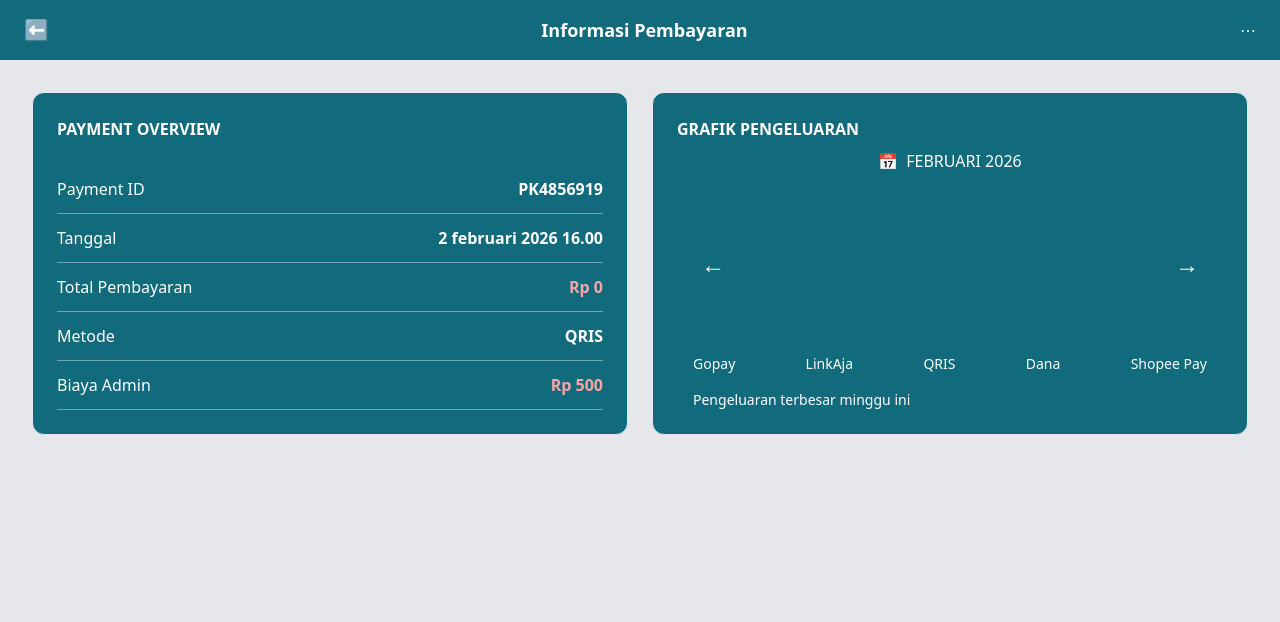
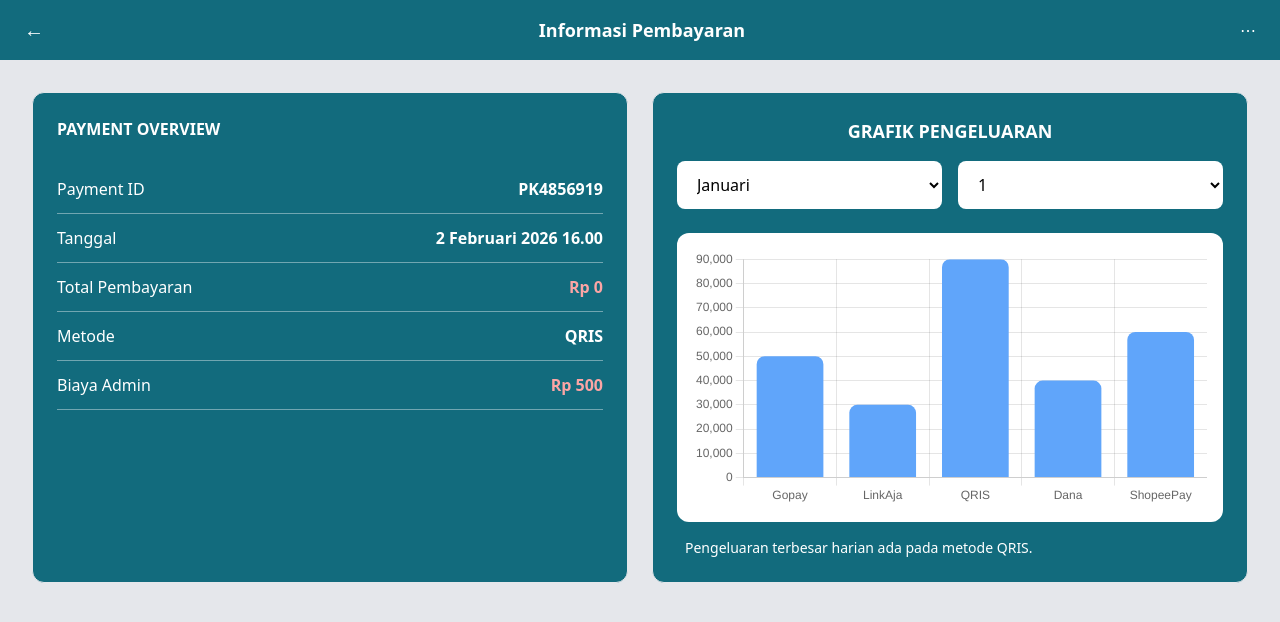
Before and after one commit to auliasabillah/frontend-ewallet_inklusif, a React (Vite) app: page /grafikpengeluaran in a window 1280 px wide. Shown: the top 622 px of the page. Built offline with nearby package versions, Linux system fonts and the light colour scheme.

Commit message:
grafik pengeluaran, konfirmasi transfer, login, register,pembayaran,pembayaran detail

```diff
--- a/package.json
+++ b/package.json
@@ -10,8 +10,10 @@
     "preview": "vite preview"
   },
   "dependencies": {
+    "chart.js": "^4.5.1",
     "lucide-react": "^1.14.0",
     "react": "^19.2.4",
+    "react-chartjs-2": "^5.3.1",
     "react-dom": "^19.2.4",
     "react-router-dom": "^7.14.2"
   },
--- a/src/pages/KonfirmasiTransfer.jsx
+++ b/src/pages/KonfirmasiTransfer.jsx
@@ -21,7 +21,6 @@ export default function KonfirmasiTransfer() {
   return (
     <div className="min-h-screen bg-gray-100">
 
-      {/* HEADER */}
       <div className="bg-[#1F6F78] text-white p-4 flex items-center gap-3">
         <span onClick={() => navigate(-1)} className="cursor-pointer text-xl">←</span>
         <h1 className="font-semibold">Konfirmasi Pembayaran</h1>
@@ -29,7 +28,6 @@ export default function KonfirmasiTransfer() {
 
       <div className="max-w-3xl mx-auto p-6 space-y-5">
 
-        {/* DETAIL */}
         <div className="bg-white p-5 rounded-xl shadow">
           <p className="font-semibold mb-3">Detail Transfer</p>
 
@@ -94,7 +92,7 @@ export default function KonfirmasiTransfer() {
           </div>
 
           <button
-            onClick={handleTransfer} // 🔥 FIX DI SINI
+            onClick={handleTransfer}
             className="w-full bg-[#1F6F78] text-white py-3 rounded-xl"
           >
             Konfirmasi & Transfer
--- a/src/pages/PembayaranDetail.jsx
+++ b/src/pages/PembayaranDetail.jsx
@@ -22,7 +22,6 @@ export default function PembayaranDetail() {
   return (
     <div className="min-h-screen bg-gray-100">
 
-      {/* HEADER */}
       <div className="bg-[#1F6F78] text-white p-4 flex items-center gap-3">
         <span onClick={() => navigate(-1)} className="cursor-pointer text-xl">
           ←
@@ -109,7 +108,6 @@ export default function PembayaranDetail() {
               <span className="font-bold">23:59:48</span>
             </div>
 
-            {/* 🔥 BUTTON FIX */}
             <div className="flex gap-4">
               <button
                 onClick={() => navigate(-1)}
--- a/src/pages/grafikPengeluaran.jsx
+++ b/src/pages/grafikPengeluaran.jsx
@@ -1,83 +1,172 @@
 import { useNavigate } from "react-router-dom";
 
-function GrafikPengeluaran() {
-  const navigate = useNavigate();
+import {
+  Chart as ChartJS,
+  CategoryScale,
+  LinearScale,
+  BarElement,
+  Title,
+  Tooltip,
+  Legend,
+} from "chart.js";
+
+import { Bar } from "react-chartjs-2";
+
+ChartJS.register(
+  CategoryScale,
+  LinearScale,
+  BarElement,
+  Title,
+  Tooltip,
+  Legend
+);
+
+    function GrafikPengeluaran() {
+      const navigate = useNavigate();
+      const data = {
+      labels: ["Gopay", "LinkAja", "QRIS", "Dana", "ShopeePay"],
+      datasets: [
+      {
+        label: "Pengeluaran",
+        data: [50000, 30000, 90000, 40000, 60000],
+        backgroundColor: "#60A5FA",
+        borderRadius: 8,
+      },
+    ],
+  };
+
+      const options = {
+      responsive: true,
+        plugins: {
+        legend: {
+        display: false,
+      },
+    },
+  };
 
   return (
     <div className="min-h-screen bg-gray-200">
+      <div className="bg-[#126B7D] text-white px-6 py-4 flex items-center justify-between">
+        <span
+          onClick={() => navigate("/beranda")}
+          className="text-xl cursor-pointer"
+        >
+          ←
+        </span>
 
-      {/* HEADER */}
-      <div className="bg-[#126B7D] text-white px-6 py-4 flex items-center justify-between">
-        <span onClick={() => navigate("/beranda")} className="text-xl cursor-pointer">⬅</span>
-        <h1 className="text-lg font-semibold">Informasi Pembayaran</h1>
+        <h1 className="text-lg font-semibold">
+          Informasi Pembayaran
+        </h1>
+
         <span>⋯</span>
       </div>
 
-      {/* CONTENT */}
       <div className="p-8 grid grid-cols-2 gap-6">
-
-        {/* LEFT - PAYMENT OVERVIEW */}
         <div className="border rounded-xl p-6 bg-[#126B7D] text-white">
-          <h2 className="font-bold mb-6">PAYMENT OVERVIEW</h2>
-
+          <h2 className="font-bold mb-6">
+            PAYMENT OVERVIEW
+          </h2>
           <div className="border-b border-white/40 py-3 flex justify-between">
             <span>Payment ID</span>
-            <span className="font-semibold">PK4856919</span>
+            <span className="font-semibold">
+              PK4856919
+            </span>
           </div>
 
           <div className="border-b border-white/40 py-3 flex justify-between">
             <span>Tanggal</span>
-            <span className="font-semibold">2 februari 2026 16.00</span>
+            <span className="font-semibold">
+              2 Februari 2026 16.00
+            </span>
           </div>
 
           <div className="border-b border-white/40 py-3 flex justify-between">
             <span>Total Pembayaran</span>
-            <span className="text-red-300 font-semibold">Rp 0</span>
+            <span className="text-red-300 font-semibold">
+              Rp 0
+            </span>
           </div>
 
           <div className="border-b border-white/40 py-3 flex justify-between">
             <span>Metode</span>
-            <span className="font-semibold">QRIS</span>
+            <span className="font-semibold">
+              QRIS
+            </span>
           </div>
 
           <div className="border-b border-white/40 py-3 flex justify-between">
             <span>Biaya Admin</span>
-            <span className="text-red-300 font-semibold">Rp 500</span>
+            <span className="text-red-300 font-semibold">
+              Rp 500
+            </span>
           </div>
         </div>
 
-        {/* RIGHT - GRAFIK */}
         <div className="border rounded-xl p-6 bg-[#126B7D] text-white flex flex-col">
+          <div>
+            <h2 className="font-bold text-lg text-center">
+              GRAFIK PENGELUARAN
+            </h2>
 
-          {/* TITLE */}
-          <div>
-            <h2 className="font-bold">GRAFIK PENGELUARAN</h2>
+            <div className="flex gap-4 mt-4">
+              <select className="flex-1 bg-white text-black px-4 py-3 rounded-lg outline-none cursor-pointer">
+                <option>Januari</option>
+                <option>Februari</option>
+                <option>Maret</option>
+                <option>April</option>
+                <option>Mei</option>
+                <option>Juni</option>
+                <option>Juli</option>
+                <option>Agustus</option>
+                <option>September</option>
+                <option>Oktober</option>
+                <option>November</option>
+                <option>Desember</option>
+              </select>
 
-            {/* BULAN + ICON */}
-            <div className="flex items-center justify-center gap-2 mt-2">
-              <span>📅</span>
-              <span>FEBRUARI 2026</span>
+              <select className="flex-1 bg-white text-black px-4 py-3 rounded-lg outline-none cursor-pointer">
+                <option>1</option>
+                <option>2</option>
+                <option>3</option>
+                <option>4</option>
+                <option>5</option>
+                <option>6</option>
+                <option>7</option>
+                <option>8</option>
+                <option>9</option>
+                <option>10</option>
+                <option>11</option>
+                <option>12</option>
+                <option>13</option>
+                <option>14</option>
+                <option>15</option>
+                <option>16</option>
+                <option>17</option>
+                <option>18</option>
+                <option>19</option>
+                <option>20</option>
+                <option>21</option>
+                <option>22</option>
+                <option>23</option>
+                <option>24</option>
+                <option>25</option>
+                <option>26</option>
+                <option>27</option>
+                <option>28</option>
+                <option>29</option>
+                <option>30</option>
+                <option>31</option>
+
+              </select>
+
             </div>
           </div>
 
-          {/* AREA GRAFIK (kosong dulu / placeholder) */}
-          <div className="flex-1 flex items-center justify-between px-6 text-2xl">
-            <span>←</span>
-            <span>→</span>
+          <div className="bg-white rounded-xl p-4 mt-6">
+            <Bar data={data} options={options} />
           </div>
-
-          {/* LABEL */}
-          <div className="flex justify-between text-sm px-4">
-            <span>Gopay</span>
-            <span>LinkAja</span>
-            <span>QRIS</span>
-            <span>Dana</span>
-            <span>Shopee Pay</span>
-          </div>
-
-          {/* KETERANGAN */}
-          <div className="mt-4 text-sm px-4">
-            Pengeluaran terbesar minggu ini
+          <div className="mt-4 text-sm px-2">
+            Pengeluaran terbesar harian ada pada metode QRIS.
           </div>
 
         </div>
--- a/src/pages/pembayaran.jsx
+++ b/src/pages/pembayaran.jsx
@@ -34,8 +34,6 @@ export default function Pembayaran() {
 
   return (
     <div className="min-h-screen bg-gray-100">
-
-      {/* HEADER */}
       <div className="bg-[#1F6F78] text-white px-4 py-4 flex items-center gap-3">
         <span onClick={() => navigate(-1)} className="text-2xl cursor-pointer">
           ←
@@ -44,8 +42,6 @@ export default function Pembayaran() {
       </div>
 
       <div className="p-6 max-w-5xl mx-auto">
-
-        {/* NOMINAL */}
         <div className="bg-white p-4 rounded-xl mb-4 flex justify-between shadow">
           <span>Nominal Top Up</span>
           <span className="text-[#1F6F78] font-semibold">Rp 200.000</span>
--- /dev/null
+++ b/src/pages/register.jsx
@@ -0,0 +1,147 @@
+import { useState } from "react";
+import { Link, useNavigate } from "react-router-dom";
+
+import logoEwallet from "../assets/login/ewallet.png";
+
+export default function Register() {
+
+    const navigate = useNavigate();
+
+    const [nama, setNama] = useState("");
+    const [email, setEmail] = useState("");
+    const [password, setPassword] = useState("");
+    const [confirmPassword, setConfirmPassword] = useState("");
+
+
+    const handleRegister = () => {
+
+
+        if (!nama || !email || !password || !confirmPassword) {
+            alert("Semua data harus diisi!");
+            return;
+        }
+
+
+        if (password !== confirmPassword) {
+            alert("Password tidak sama!");
+            return;
+        }
+
+
+        alert("Register berhasil!");
+
+        navigate("/");
+    };
+
+    return (
+        <div className="w-full min-h-screen flex bg-gradient-to-br from-teal-500 to-teal-800">
+
+            <div className="w-1/2 flex items-center justify-center px-16">
+
+                <div>
+                    <h1 className="text-white text-[48px] font-extrabold leading-tight">
+                        Mulai<br />
+                        atur keuanganmu<br />
+                        dengan lebih<br />
+                        mudah!
+                    </h1>
+                </div>
+            </div>
+
+
+            <div className="w-1/2 flex items-center justify-center bg-white">
+
+                <div className="w-[420px]">
+
+
+                    <div className="flex flex-col items-center mb-5">
+
+                        <img
+                            src={logoEwallet}
+                            alt="logo"
+                            className="w-[80px] h-[80px] object-contain"
+                        />
+
+                        <p className="text-[14px] text-gray-500 mt-1 font-medium">
+                            E-Wallet Inklusif
+                        </p>
+                    </div>
+
+                    {/* TITLE */}
+                    <h1 className="text-[40px] font-extrabold text-center mb-2">
+                        Register
+                    </h1>
+
+                    <p className="text-center text-[14px] text-gray-500 mb-6">
+                        Buat akun baru untuk mulai mengatur keuanganmu
+                    </p>
+                    <div className="space-y-4">
+                        <div>
+                            <label className="block text-[14px] font-semibold mb-2">
+                                Nama Lengkap
+                            </label>
+
+                            <input
+                                type="text"
+                                placeholder="Masukkan nama lengkap"
+                                value={nama}
+                                onChange={(e) => setNama(e.target.value)}
+                                className="w-full bg-gray-100 rounded-xl px-4 py-3 outline-none focus:ring-2 focus:ring-teal-500"
+                            />
+                        </div>
+                        <div>
+                            <label className="block text-[14px] font-semibold mb-2">
+                                Email
+                            </label>
+
+                            <input
+                                type="email"
+                                placeholder="Masukkan email"
+                                value={email}
+                                onChange={(e) => setEmail(e.target.value)}
+                                className="w-full bg-gray-100 rounded-xl px-4 py-3 outline-none focus:ring-2 focus:ring-teal-500"
+                            />
+                        </div>
+                        <div>
+                            <label className="block text-[14px] font-semibold mb-2">
+                                Password
+                            </label>
+
+                            <input
+                                type="password"
+                                placeholder="Masukkan password"
+                                value={password}
+                                onChange={(e) => setPassword(e.target.value)}
+                                className="w-full bg-gray-100 rounded-xl px-4 py-3 outline-none focus:ring-2 focus:ring-teal-500"
+                            />
+                        </div>
+
+                        <div>
+                            <label className="block text-[14px] font-semibold mb-2">
+                                Konfirmasi Password
+                            </label>
+
+                            <input
+                                type="password"
+                                placeholder="Konfirmasi password"
+                                value={confirmPassword}
+                                onChange={(e) => setConfirmPassword(e.target.value)}
+                                className="w-full bg-gray-100 rounded-xl px-4 py-3 outline-none focus:ring-2 focus:ring-teal-500"
+                            />
+                        </div>
+
+
+                        <button
+                            onClick={handleRegister}
+                            className="w-full bg-blue-700 hover:bg-blue-800 text-white rounded-xl py-3 font-semibold transition duration-300 mt-2"
+                        >
+                            Register
+                        </button>
+
+
+                    </div>
+                </div>
+            </div>
+        </div>
+    );
+}
```
Also changed, not shown: src/App.jsx (+2 -28 lines), src/pages/login.jsx (+11 -1 lines), 1 other file (tests, documents, lock files or other folders).
